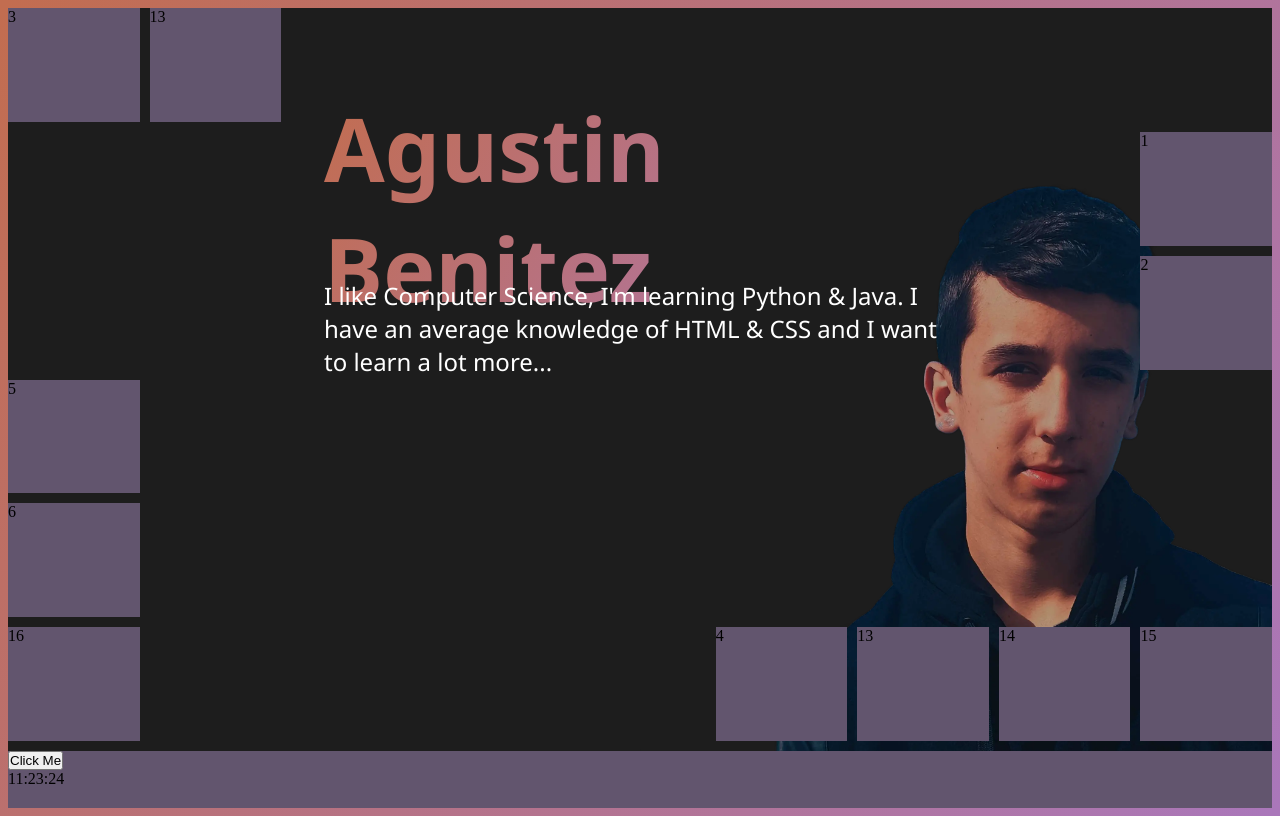
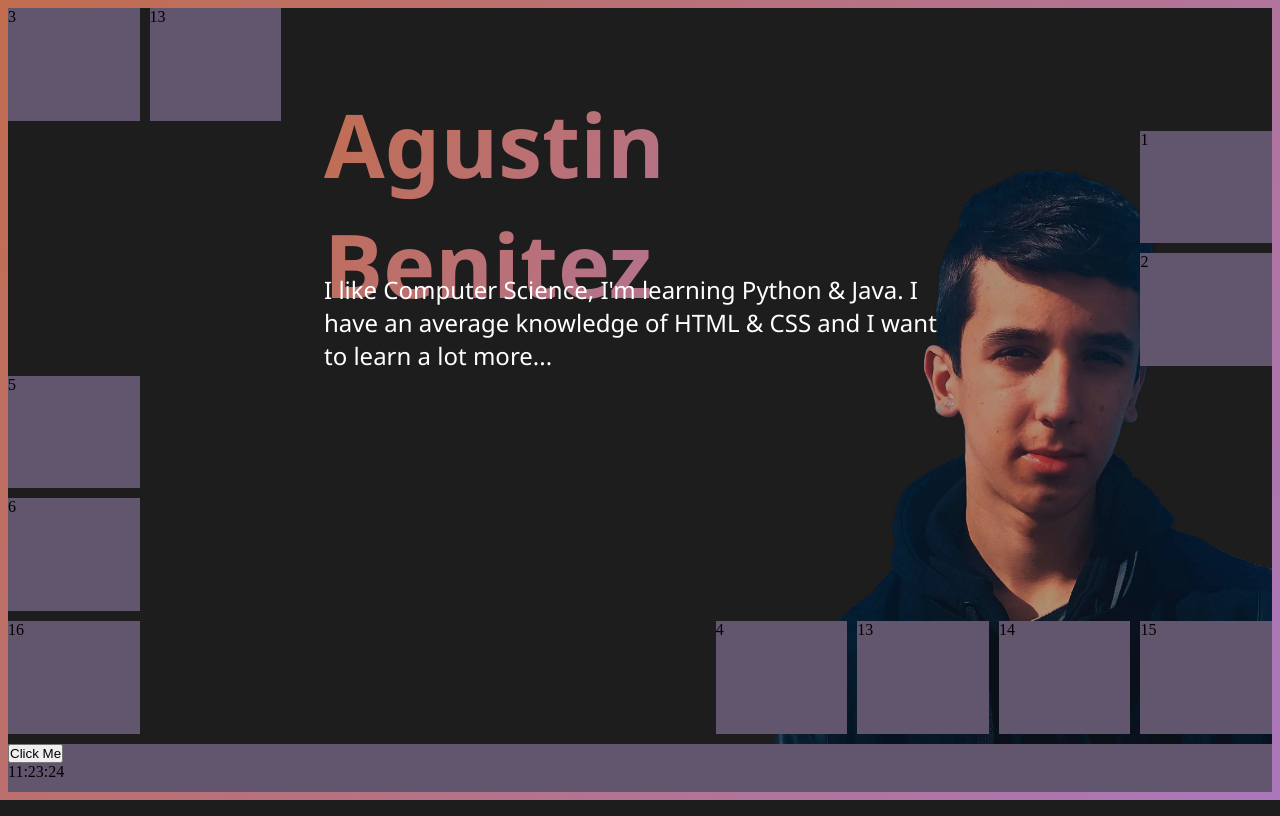
Before and after one commit to AgustinBeniteez/agustinbeniteez.github.io, a PHP site: page / in a window 1280 px wide. Run offline with PHP 8.4, Linux system fonts and the light colour scheme.

Commit message:
05-03-2025.1

```diff
--- a/style/estructura.css
+++ b/style/estructura.css
@@ -13,6 +13,7 @@
 
 article {
     border: 8px solid transparent;
+    clear: both;
     border-image: linear-gradient(302deg, rgba(170,119,186,1) 0%, rgba(194,109,80,1) 100%) 1;
 }
 #fondo {
@@ -54,12 +55,12 @@ article {
 }
 .container {
     display: grid;
-    grid-template-columns: 1fr 1fr 1fr 1fr 1fr 1fr 1fr 1fr 1fr;
-    grid-template-rows: 1fr 1fr 1fr 1fr 1fr 1fr 0.5fr;
+    grid-template-columns: 0.7fr 0.7fr 0.7fr 0.7fr 0.7fr 0.7fr 0.7fr 0.7fr 0.7fr;
+    grid-template-rows: 0.7fr 0.7fr 0.7fr 0.7fr 0.7fr 0.7fr 0.3fr;
     gap: 10px 10px;
     grid-auto-flow: row;
-    height: 100vh;
-    min-height: 100vh;
+    height: calc(100vh - 16px);
+    min-height: calc(100vh - 16px);
     position: relative;
 }
 
```
